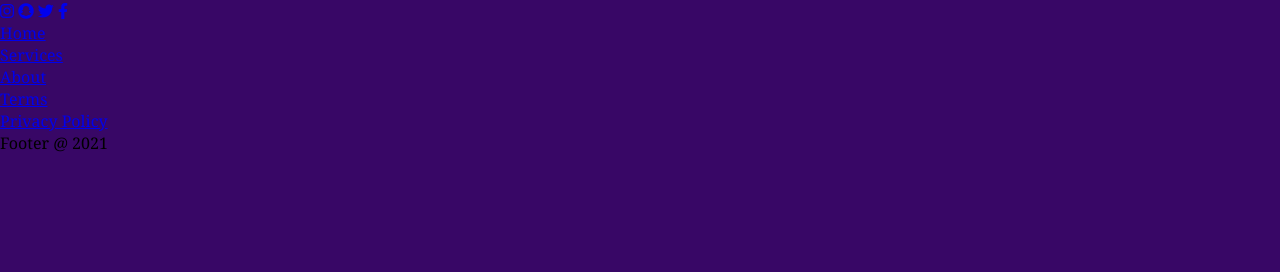
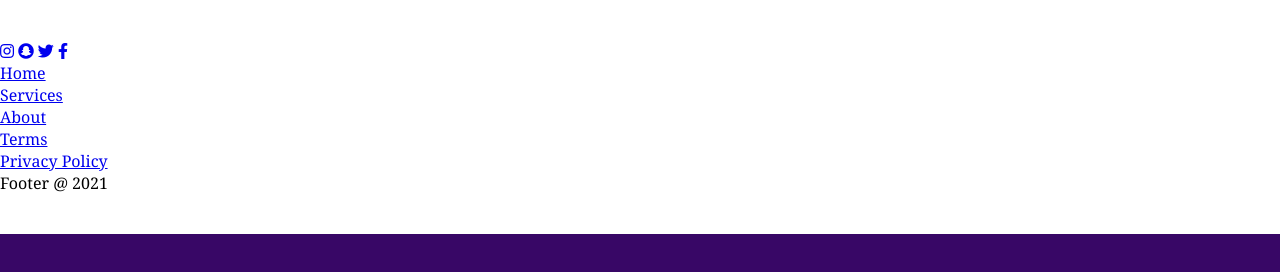
Before and after one commit to snowleopardAlexa/footer-simple, a plain HTML site: page index.html in a window 1280 px wide. Drawn offline with Linux system fonts and the light colour scheme.

Commit message:
style footer

```diff
--- a/main.css
+++ b/main.css
@@ -9,3 +9,8 @@ body {
     font-weight: 400;
     background-color: rgb(56, 7, 102);
 }
+
+.footer {
+    padding: 40px 0;
+    background-color: #fff;
+}
```
